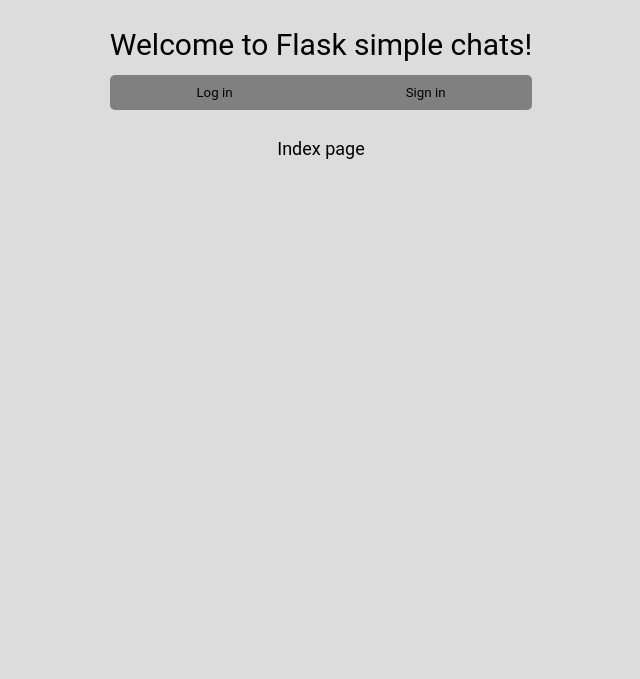
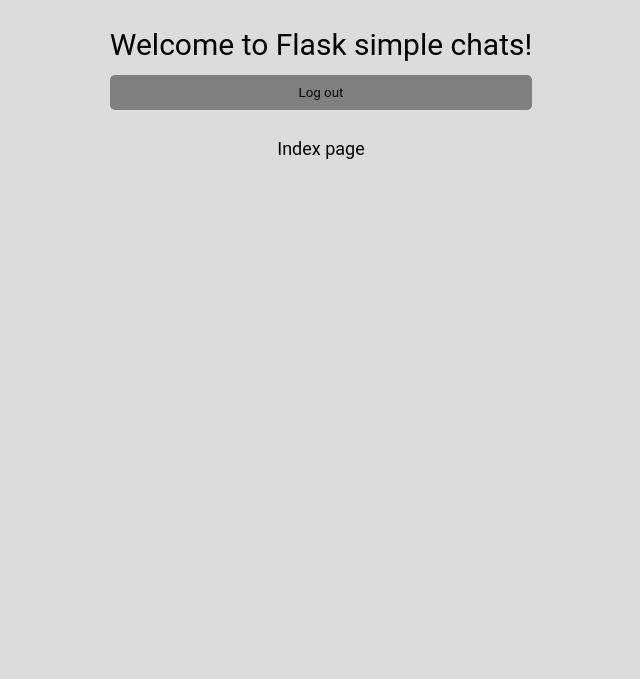
Before and after one commit to Dima2504/flask-simple-chats, a Flask app: page / in a window 1280 px wide. Shown: the top 679 px of the page, without its empty margins (319-959 px from the left). Run offline with Flask 2, Linux system fonts and the light colour scheme; the visitor is signed in with stand-in values (Sample User, id 1); data comes from the database, SQL or seed files in the repository.

Commit message:
Add in app context processor user variable
Did it to make the variable available in templetes.
Add log out link (button) in base template when user is not anonymous

```diff
--- a/app/authentication/__init__.py
+++ b/app/authentication/__init__.py
@@ -1,7 +1,16 @@
 """Init authentication blueprint which starts from host:port/authentication/"""
 from flask import Blueprint
+from flask import g
 
 authentication = Blueprint('authentication', __name__, url_prefix='/authentication')
+
+
+@authentication.app_context_processor
+def insert_user():
+    """Adds variable `user` into a context of each template. if it is not None, the current user has logged in.
+    If it is None, the current user is anonymous"""
+    return {'user': g.user}
+
 
 from .models import User
 from .views import LoginView, RegisterView, ForgotPasswordView, ResetPasswordView
--- a/app/templates/base.html
+++ b/app/templates/base.html
@@ -25,12 +25,23 @@
             {% endblock %}
             <div class="content__header">
                 <div class="content__header_wrapper">
-                    <a href="{{ url_for('view.index') }}"><div onclick="document.location = ''" class="content__title">Welcome to Flask simple chats!</div></a>
+                    <a href="{{ url_for('view.index') }}">
+                        <div onclick="document.location = ''" class="content__title">Welcome to Flask simple chats!
+                        </div>
+                    </a>
                     <div class="content__navbar">
-                        <button class="content__login"
-                                onclick="document.location = '{{ url_for('authentication.login') }}'">Log in
-                        </button>
-                        <button onclick="document.location = '{{ url_for('authentication.register') }}'" class="content__register">Sign in</button>
+                        {% if user %}
+                            <button style="border-radius: 5px" class="content__login"
+                                    onclick="document.location = '{{ url_for('authentication.logout') }}'">Log out
+                            </button>
+                        {% else %}
+                            <button class="content__login"
+                                    onclick="document.location = '{{ url_for('authentication.login') }}'">Log in
+                            </button>
+                            <button onclick="document.location = '{{ url_for('authentication.register') }}'"
+                                    class="content__register">Sign in
+                            </button>
+                        {% endif %}
                     </div>
                 </div>
             </div>
```
